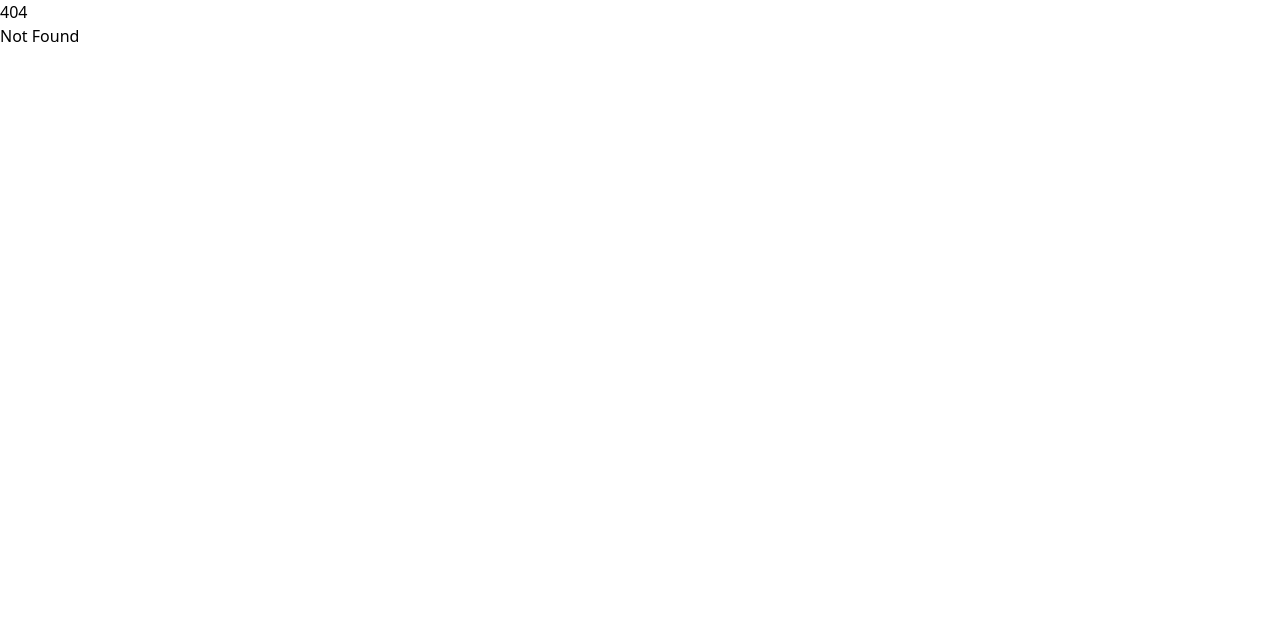
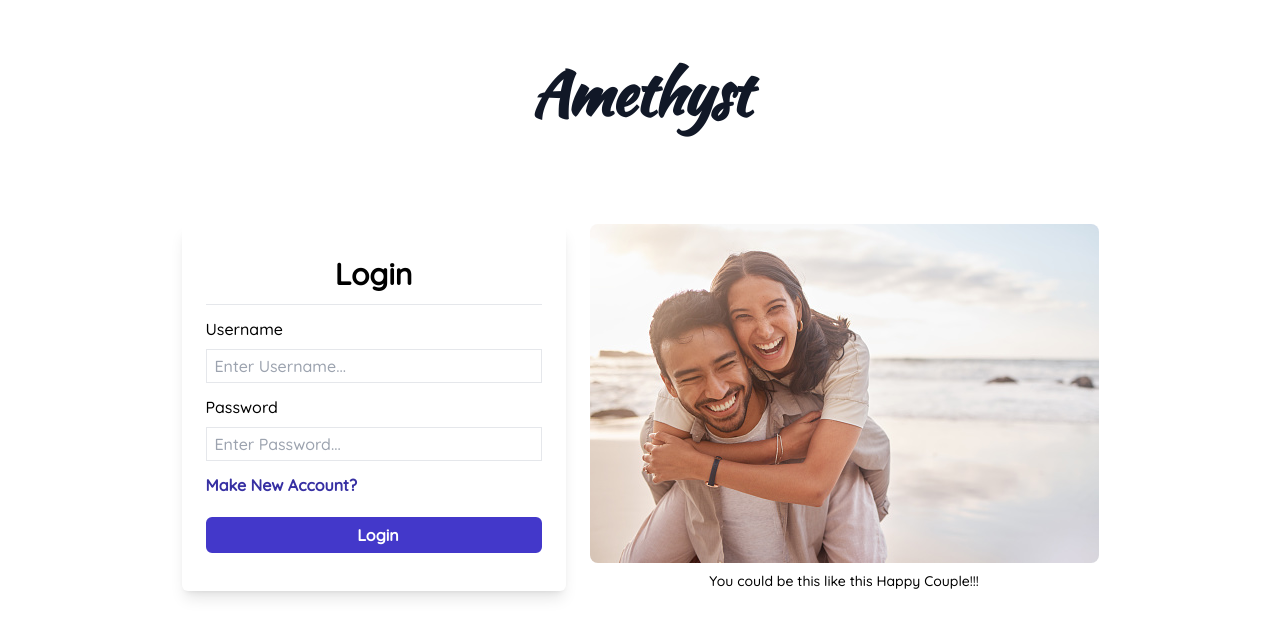
Before and after one commit to mathletedev/amethyst, a SvelteKit app in the folder web/: page /login in a window 1280 px wide. Before the commit this address had no page. Shown: the top 636 px of the page. Built offline with nearby package versions, Linux system fonts and the light colour scheme.

Commit message:
fonts and colours

```diff
--- a/web/package.json
+++ b/web/package.json
@@ -30,5 +30,8 @@
 		"typescript": "^5.0.0",
 		"vite": "^5.0.3"
 	},
-	"type": "module"
+	"type": "module",
+	"dependencies": {
+		"@trpc/client": "^10.45.1"
+	}
 }
--- a/web/src/app.html
+++ b/web/src/app.html
@@ -1,12 +1,18 @@
 <!doctype html>
 <html lang="en">
+
 <head>
 	<meta charset="utf-8" />
 	<link rel="icon" href="%sveltekit.assets%/favicon.png" />
 	<meta name="viewport" content="width=device-width, initial-scale=1" />
+	<title>Amethyst</title>
+	<link href="https://fonts.googleapis.com/css2?family=Quicksand:wght@500&display=swap" rel="stylesheet">
+	<link href="https://fonts.googleapis.com/css2?family=Kaushan+Script&display=swap" rel="stylesheet">
 	%sveltekit.head%
 </head>
+
 <body data-sveltekit-preload-data="hover">
 	<div style="display: contents">%sveltekit.body%</div>
 </body>
+
 </html>
--- /dev/null
+++ b/web/src/lib/trpc.ts
@@ -0,0 +1,16 @@
+import { createTRPCProxyClient, httpBatchLink } from "@trpc/client";
+
+import type { AppRouter } from "../../../server/src/routers";
+
+export const trpc = createTRPCProxyClient<AppRouter>({
+	links: [
+		httpBatchLink({
+			url: "http://localhost:8080/api",
+			fetch: (url, options) =>
+				fetch(url, {
+					...options,
+					credentials: "include"
+				})
+		})
+	]
+});
--- a/web/src/routes/+page.svelte
+++ b/web/src/routes/+page.svelte
@@ -1,71 +1 @@
-<script lang="ts">
-	let username = "";
-	let password = "";
-
-	const logIn = () => {
-		console.log(username);
-	};
-</script>
-
-<div
-	class="mt-16 text-4xl font-extrabold leading-none tracking-tight text-gray-900 md:text-5xl lg:text-6xl dark:text-black text-center"
->
-	Amethyst
-</div>
-
-<div class="mt-[100px] flex justify-center">
-	<form class="w-96 p-6 shadow-lg bg-white rounded-md py-8" on:submit={logIn}>
-		<h1 class="text-3xl block text-center font-semibold">
-			<i class="fa-solid fa-user"></i> Login
-		</h1>
-		<hr class="mt-3" />
-		<div class="mt-3">
-			<label for="username" class="block text-base mb-2">Username</label>
-			<input
-				type="text"
-				id="username"
-				class="border w-full text-base px-2 py-1 focus:outline-none focus:ring-0 focus:border-gray-600"
-				placeholder="Enter Username..."
-				bind:value={username}
-			/>
-		</div>
-		<div class="mt-3">
-			<label for="password" class="block text-base mb-2">Password</label>
-			<input
-				type="password"
-				id="password"
-				class="border w-full text-base px-2 py-1 focus:outline-none focus:ring-0 focus:border-gray-600"
-				placeholder="Enter Password..."
-			/>
-		</div>
-		<div class="mt-3 flex justify-between items-center">
-			<div>
-				<input type="checkbox" />
-				<label>Remember Me</label>
-			</div>
-			<div>
-				<a href="#" class="text-indigo-800 font-semibold">Make New Account?</a>
-			</div>
-		</div>
-		<div class="mt-5">
-			<button
-				type="submit"
-				class="border-2 border-indigo-700 bg-indigo-700 text-white py-1 w-full rounded-md hover:bg-transparent hover:text-indigo-700 font-semibold"
-				><i class="fa-solid fa-right-to-bracket"></i>&nbsp;&nbsp;Login</button
-			>
-		</div>
-	</form>
-
-	<figure class="max-w-lg contrast-more ml-6">
-		<img
-			class="h-auto max-w-full rounded-lg"
-			src="Happy_Couple.jpg"
-			alt="image description"
-		/>
-		<figcaption
-			class="mt-2 text-sm text-center text-black-500 dark:text-black-400"
-		>
-			You could be this like this Happy Couple!!!
-		</figcaption>
-	</figure>
-</div>
+<div>Home Page</div>
--- /dev/null
+++ b/web/src/routes/login/+page.svelte
@@ -0,0 +1,77 @@
+<script lang="ts">
+	import { trpc } from "$lib/trpc";
+
+	let username = "";
+	let password = "";
+
+	const logIn = async () => {
+		try {
+			await trpc.user.logIn.query({ username, password });
+			window.location.assign("/dashboard");
+		} catch (err) {
+			alert("Invalid credentials");
+		}
+	};
+</script>
+
+<div
+	class="mt-16 text-4xl font-extrabold leading-none tracking-tight text-gray-900 md:text-5xl lg:text-6xl dark:text-black text-center font-display"
+>
+	Amethyst
+</div>
+
+<div class="mt-[100px] flex justify-center">
+	<form class="w-96 p-6 shadow-lg bg-white rounded-md py-8" on:submit={logIn}>
+		<h1 class="text-3xl block text-center font-semibold">
+			<i class="fa-solid fa-user"></i> Login
+		</h1>
+		<hr class="mt-3" />
+		<div class="mt-3">
+			<label for="username" class="block text-base mb-2">Username</label>
+			<input
+				type="text"
+				id="username"
+				class="border w-full text-base px-2 py-1 focus:outline-none focus:ring-0 focus:border-gray-600"
+				placeholder="Enter Username..."
+				bind:value={username}
+			/>
+		</div>
+		<div class="mt-3">
+			<label for="password" class="block text-base mb-2">Password</label>
+			<input
+				type="password"
+				id="password"
+				class="border w-full text-base px-2 py-1 focus:outline-none focus:ring-0 focus:border-gray-600"
+				placeholder="Enter Password..."
+				bind:value={password}
+			/>
+		</div>
+		<div class="mt-3 flex justify-between items-center">
+			<div>
+				<a href="signup" class="text-indigo-800 font-semibold"
+					>Make New Account?</a
+				>
+			</div>
+		</div>
+		<div class="mt-5">
+			<button
+				type="submit"
+				class="border-2 border-indigo-700 bg-indigo-700 text-white py-1 w-full rounded-md hover:bg-transparent hover:text-indigo-700 font-semibold"
+				><i class="fa-solid fa-right-to-bracket"></i>&nbsp;&nbsp;Login</button
+			>
+		</div>
+	</form>
+
+	<figure class="max-w-lg contrast-more ml-6">
+		<img
+			class="h-auto max-w-full rounded-lg"
+			src="Happy_Couple.jpg"
+			alt="Happy Couple"
+		/>
+		<figcaption
+			class="mt-2 text-sm text-center text-black-500 dark:text-black-400"
+		>
+			You could be this like this Happy Couple!!!
+		</figcaption>
+	</figure>
+</div>
--- a/web/tailwind.config.js
+++ b/web/tailwind.config.js
@@ -1,3 +1,5 @@
+import defaultTheme from "tailwindcss/defaultTheme";
+
 /** @type {import('tailwindcss').Config} */
 export default {
 	content: ["./src/**/*.{html,js,svelte,ts}"],
@@ -5,6 +7,10 @@ export default {
 		extend: {
 			colors: {
 				amethyst: "#bf00ff"
+			},
+			fontFamily: {
+				sans: ["Quicksand", ...defaultTheme.fontFamily.sans],
+				display: ["Kaushan Script"]
 			}
 		}
 	},
```
Also changed, not shown: 1 other file (tests, documents, lock files or other folders). Lines whose indentation alone changed are shown as unchanged.
